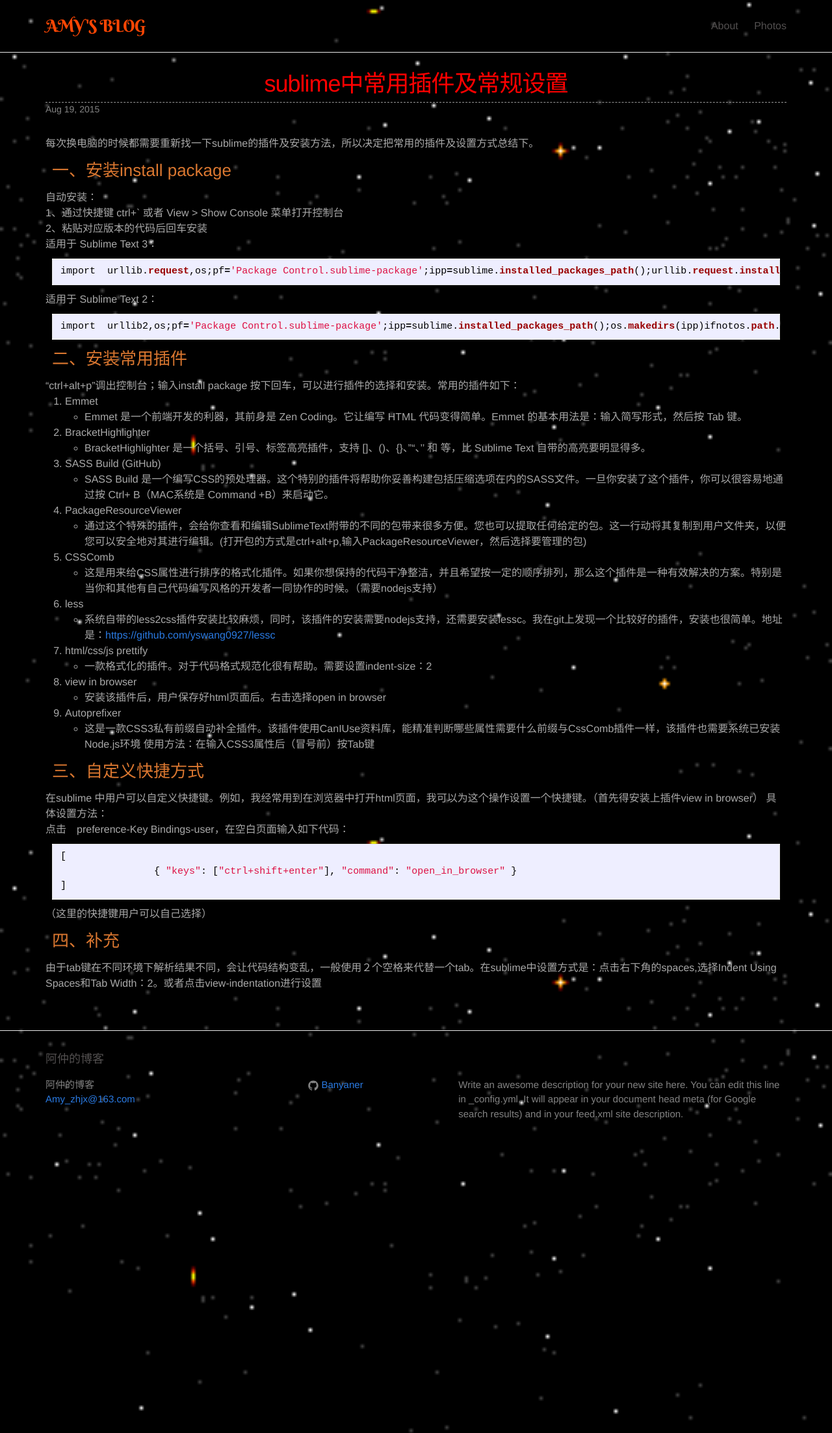
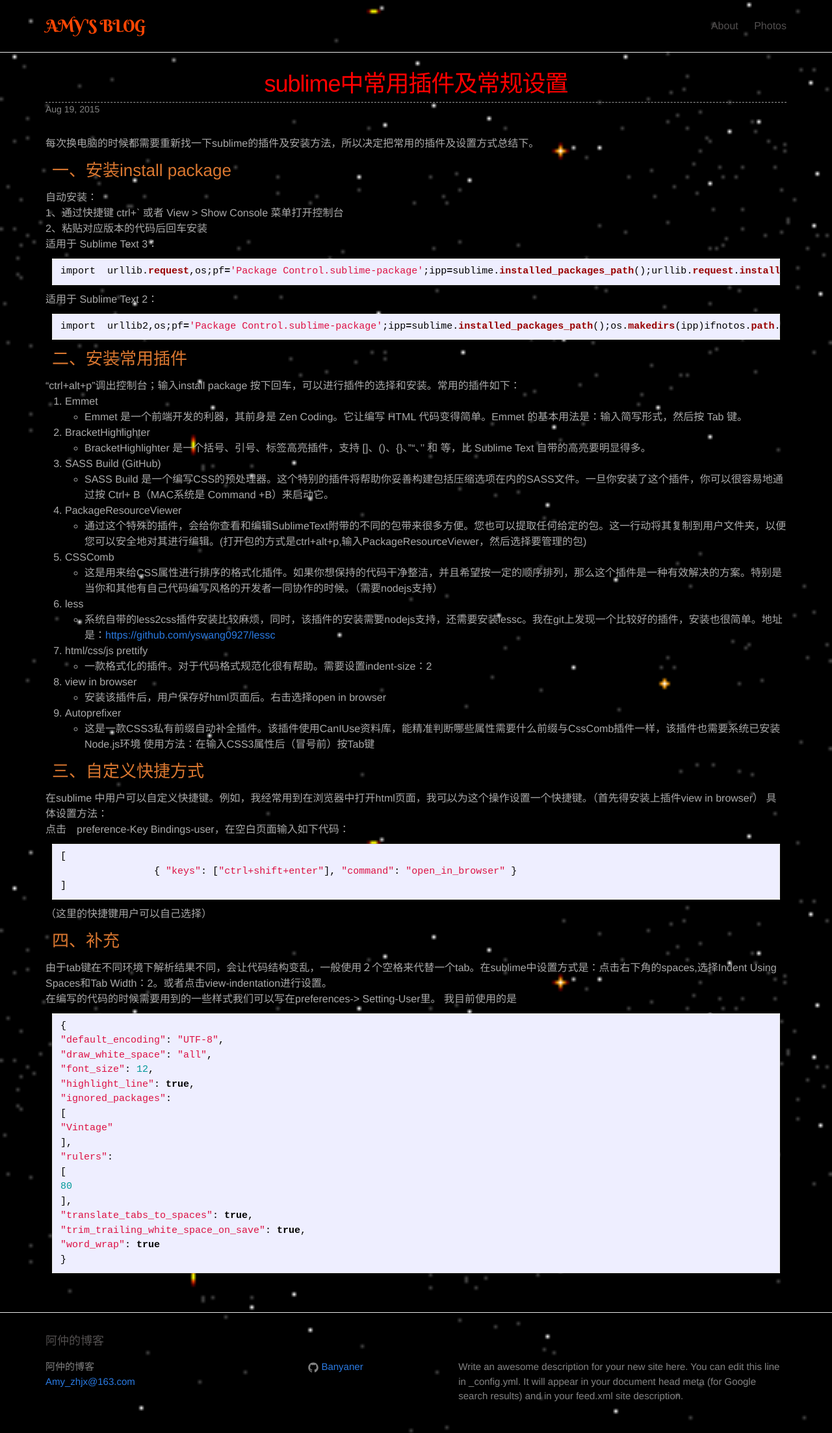
Before and after one commit to banyaner/banyaner.github.io, a Jekyll site: the page built from _posts/2015-08-19-sublime.markdown, in a window 1280 px wide. Shown: the whole page at 65% size. Built offline with Jekyll 4.4.1, drawn with Linux system fonts in a browser that asks for light colours.

```diff
--- a/_config.yml
+++ b/_config.yml
@@ -6,10 +6,9 @@
   line in _config.yml. It will appear in your document head meta (for
   Google search results) and in your feed.xml site description.
 baseurl: "" # the subpath of your site, e.g. /blog/
-url: "https://bannyaner.github.io" # the base hostname & protocol for your site
+url: "https://banyaner.github.io" # the base hostname & protocol for your site
 # twitter_username: jekyllrb
 github_username:  Banyaner
-
 # Build settings
 markdown: kramdown
 #plugins
--- a/_posts/2015-08-19-sublime.markdown
+++ b/_posts/2015-08-19-sublime.markdown
@@ -63,6 +63,28 @@
 （这里的快捷键用户可以自己选择）
 
 ###四、补充
-由于tab键在不同环境下解析结果不同，会让代码结构变乱，一般使用２个空格来代替一个tab。在sublime中设置方式是：点击右下角的spaces,选择Indent Using Spaces和Tab Width：2。或者点击view-indentation进行设置
+由于tab键在不同环境下解析结果不同，会让代码结构变乱，一般使用２个空格来代替一个tab。在sublime中设置方式是：点击右下角的spaces,选择Indent Using Spaces和Tab Width：2。或者点击view-indentation进行设置。
+
+在编写的代码的时候需要用到的一些样式我们可以写在preferences-> Setting-User里。
+我目前使用的是
+{%highlight ruby%}
+{
+"default_encoding": "UTF-8",
+"draw_white_space": "all",
+"font_size": 12,
+"highlight_line": true,
+"ignored_packages":
+[
+"Vintage"
+],
+"rulers":
+[
+80
+],
+"translate_tabs_to_spaces": true,
+"trim_trailing_white_space_on_save": true,
+"word_wrap": true
+}
+{%endhighlight%}
 
 [https://github.com/yswang0927/lessc]:https://github.com/yswang0927/lessc
--- a/_sass/_base.scss
+++ b/_sass/_base.scss
@@ -131,7 +131,7 @@
 .highlight{
     margin:10px;
 }
-.post-content h3{
+.post-content h2,h3,h4{
     color:rgb(218, 119, 48);
     margin:10px;
 }
```
Also changed, not shown: _posts/2015-8-24-font-adjust.markdown (added, +88 -0 lines).
